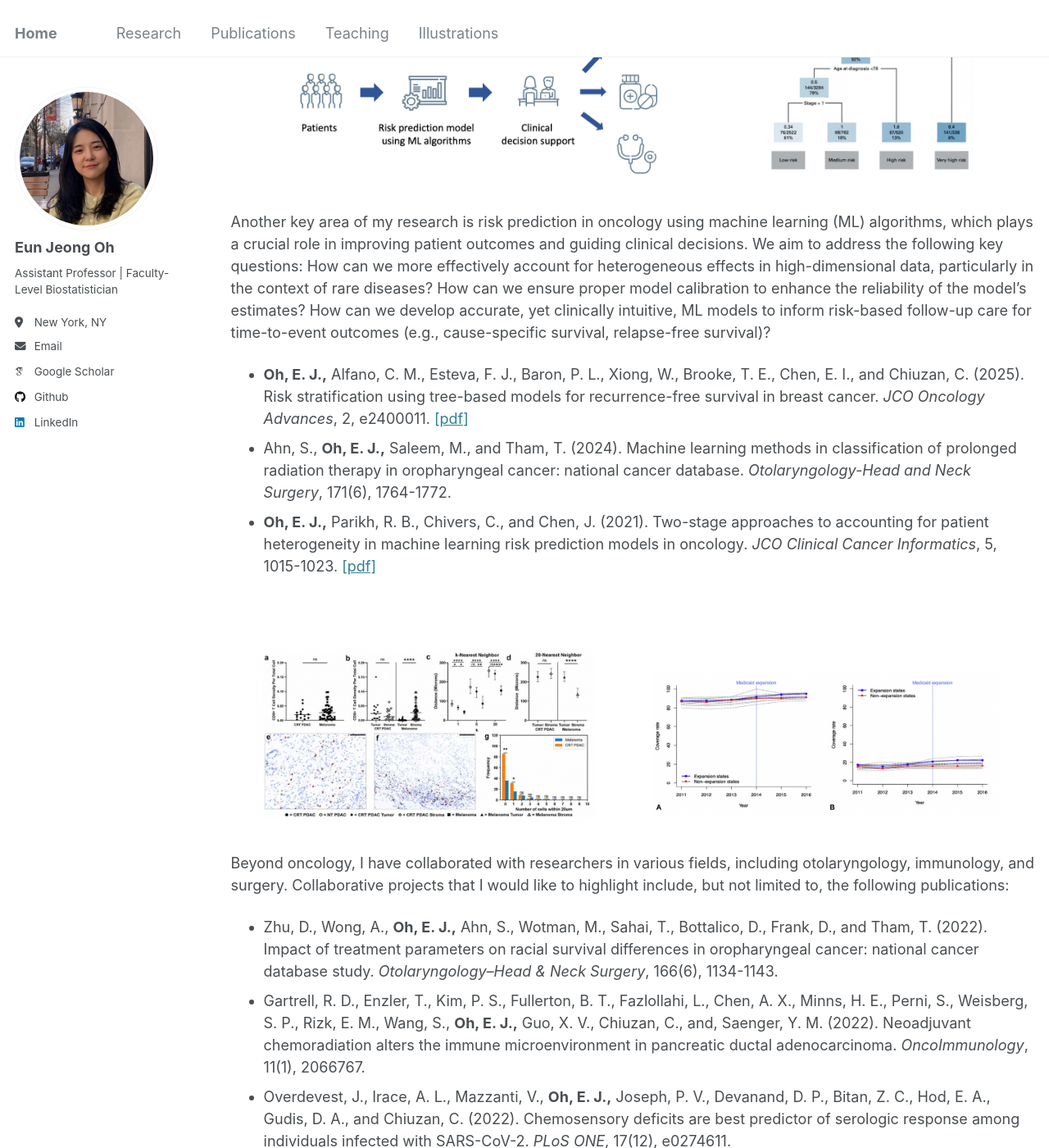
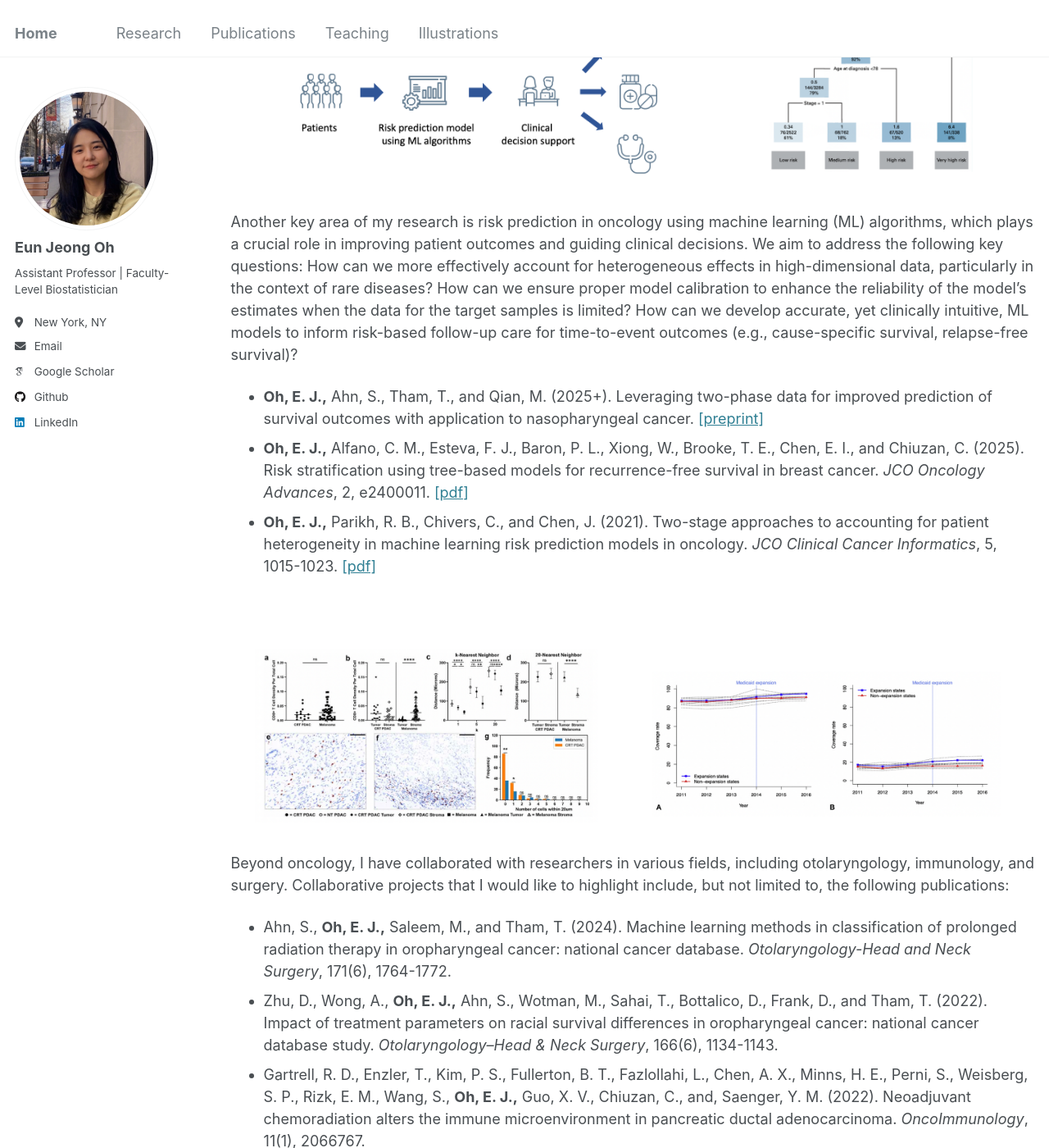
Before and after one commit to oheunj/oheunj.github.io, a Jekyll site: the page built from _pages/research.md, in a window 1280 px wide and 1400 px high, scrolled down 725 px. Shown: the whole window at 82% size. Built offline with Jekyll 4.4.1, drawn with Linux system fonts in a browser that asks for light colours; some web fonts are replaced.

Commit message:
Update research.md

```diff
--- a/_pages/research.md
+++ b/_pages/research.md
@@ -28,12 +28,12 @@ Personalized medicine typically takes one of two forms: (i) identifying subgroup
   <img src="/images/myfig2v2.png" style="width: 87%;">
 </div>
 
-Another key area of my research is risk prediction in oncology using machine learning (ML) algorithms, which plays a crucial role in improving patient outcomes and guiding clinical decisions. We aim to address the following key questions: How can we more effectively account for heterogeneous effects in high-dimensional data, particularly in the context of rare diseases? How can we ensure proper model calibration to enhance the reliability of the model’s estimates? How can we develop accurate, yet clinically intuitive, ML models to inform risk-based follow-up care for time-to-event outcomes (e.g., cause-specific survival, relapse-free survival)?
+Another key area of my research is risk prediction in oncology using machine learning (ML) algorithms, which plays a crucial role in improving patient outcomes and guiding clinical decisions. We aim to address the following key questions: How can we more effectively account for heterogeneous effects in high-dimensional data, particularly in the context of rare diseases? How can we ensure proper model calibration to enhance the reliability of the model’s estimates when the data for the target samples is limited? How can we develop accurate, yet clinically intuitive, ML models to inform risk-based follow-up care for time-to-event outcomes (e.g., cause-specific survival, relapse-free survival)?
 <!--
 We have addressed the challenge of patient heterogeneity in predicting short-term mortality risk among cancer patients through a two-stage modeling approach. Additionally, by developing tree-based risk stratification models for recurrence-free survival, we have identified breast cancer patients at very high risk, enabling targeted interventions, particularly for those who are terminally ill.
 -->
+* __Oh, E. J.,__ Ahn, S., Tham, T., and Qian, M. (2025+). Leveraging two-phase data for improved prediction of survival outcomes with application to nasopharyngeal cancer. [[preprint]](https://arxiv.org/pdf/2503.16732)
 * __Oh, E. J.,__ Alfano, C. M., Esteva, F. J., Baron, P. L., Xiong, W., Brooke, T. E., Chen, E. I., and  Chiuzan, C. (2025). Risk stratification using tree-based models for recurrence-free survival in breast cancer. _JCO Oncology Advances_, 2, e2400011. [[pdf]](https://ascopubs.org/doi/pdfdirect/10.1200/OA.24.00011)
-* Ahn, S., __Oh, E. J.,__ Saleem, M., and Tham, T. (2024). Machine learning methods in classification of prolonged radiation therapy in oropharyngeal cancer: national cancer database. _Otolaryngology-Head and Neck Surgery_, 171(6), 1764-1772.
 * __Oh, E. J.,__ Parikh, R. B., Chivers, C., and Chen, J. (2021). Two-stage approaches to accounting for patient heterogeneity in machine learning risk prediction models in oncology. _JCO Clinical Cancer Informatics_, 5, 1015-1023. [[pdf]](https://pmc.ncbi.nlm.nih.gov/articles/PMC8812620/pdf/cci-5-cci.21.00077.pdf)
 
 
@@ -45,6 +45,7 @@ We have addressed the challenge of patient heterogeneity in predicting short-ter
 
 Beyond oncology, I have collaborated with researchers in various fields, including otolaryngology, immunology, and surgery. Collaborative projects that I would like to highlight include, but not limited to, the following publications:
 
+* Ahn, S., __Oh, E. J.,__ Saleem, M., and Tham, T. (2024). Machine learning methods in classification of prolonged radiation therapy in oropharyngeal cancer: national cancer database. _Otolaryngology-Head and Neck Surgery_, 171(6), 1764-1772.
 * Zhu, D., Wong, A., __Oh, E. J.,__ Ahn, S., Wotman, M., Sahai, T., Bottalico, D., Frank, D., and Tham, T. (2022). Impact of treatment parameters on racial survival differences in oropharyngeal cancer: national cancer database study. _Otolaryngology--Head & Neck Surgery_, 166(6), 1134-1143.
 * Gartrell, R. D., Enzler, T., Kim, P. S., Fullerton, B. T., Fazlollahi, L., Chen, A. X., Minns, H. E., Perni, S., Weisberg, S. P., Rizk, E. M., Wang, S., __Oh, E. J.,__ Guo, X. V., Chiuzan, C., and, Saenger, Y. M. (2022). Neoadjuvant chemoradiation alters the immune microenvironment in pancreatic ductal adenocarcinoma. _OncoImmunology_, 11(1), 2066767.
 * Overdevest, J., Irace, A. L., Mazzanti, V., __Oh, E. J.,__ Joseph, P. V., Devanand, D. P., Bitan, Z. C., Hod, E. A., Gudis, D. A., and Chiuzan, C. (2022). Chemosensory deficits are best predictor of serologic response among individuals infected with SARS-CoV-2. _PLoS ONE_, 17(12), e0274611.
```
